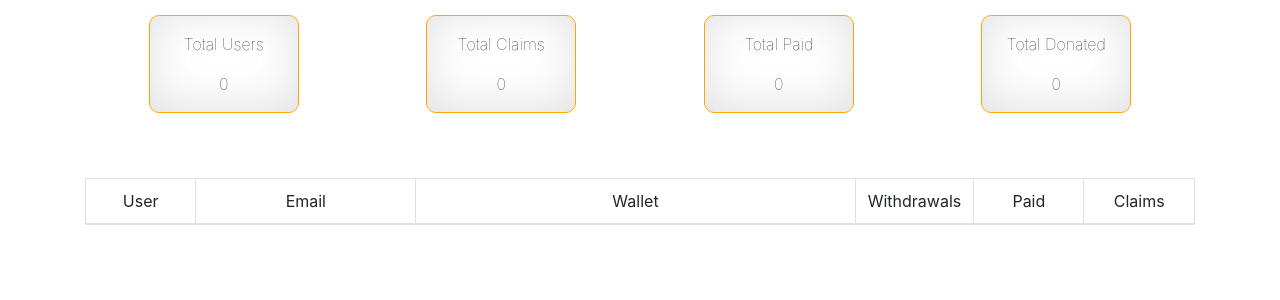
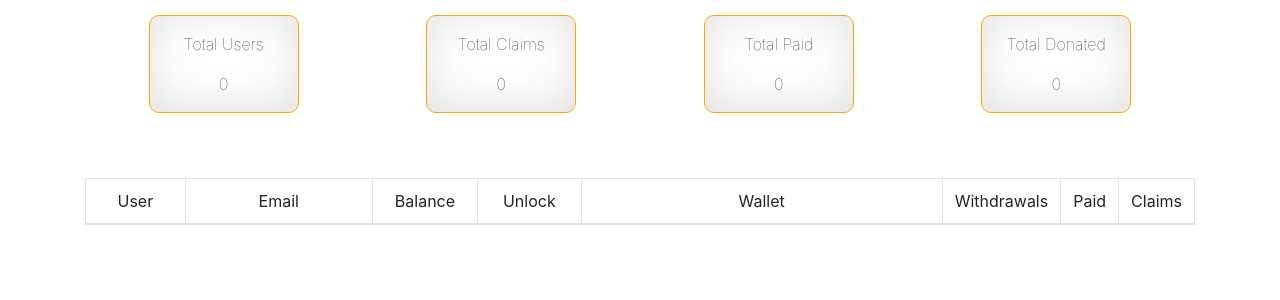
Before and after one commit to anariba-hn/FaucetSUP, a PHP site: page /admincenter/dashboard.php in a window 1280 px wide. Shown: the part 72-372 px from the top of the page. Run offline with PHP 8.4, Linux system fonts and the light colour scheme; the visitor is signed in with stand-in values (Sample User, id 1); data that the repository does not hold is empty; some libraries are stand-ins or nearby versions.

Commit message:
Dynamic Table on Dashboard

```diff
--- a/admincenter/dashboard.php
+++ b/admincenter/dashboard.php
@@ -120,6 +120,8 @@ if(empty($_SESSION['admin']))
                     <tr>
                         <td width="10%">User</td>
                         <td width="20%">Email</td>
+                        <td width="10%">Balance</td>
+                        <td width="10%">Unlock</td>
                         <td width="40%">Wallet</td>
                         <td width="10%">Withdrawals</td>
                         <td width="10%">Paid</td>
@@ -128,7 +130,7 @@ if(empty($_SESSION['admin']))
                 </thead>
 
                 <?php
-                $query = "SELECT us.user_name, us.user_email, us.user_address, wa.wallet_withdraws, wa.wallet_paids, wa.wallet_claims FROM users AS us JOIN wallet AS wa ON us.id_user = wa.user_id;";
+                $query = "SELECT us.user_name, us.user_email, wa.wallet_balance, wa.wallet_unlock, us.user_address, wa.wallet_withdraws, wa.wallet_paids, wa.wallet_claims FROM users AS us JOIN wallet AS wa ON us.id_user = wa.user_id;";
                 if(!$result = mysqli_query($cnn, $query))
                     exit(mysqli_error($cnn));
 
@@ -137,6 +139,8 @@ if(empty($_SESSION['admin']))
                             echo "<tr>";
                                 echo "<td>", $row['user_name'], "</td>";
                                 echo "<td>", $row['user_email'], "</td>";
+                                echo "<td>", $row['wallet_balance'], "</td>";
+                                echo "<td>", $row['wallet_unlock'], "</td>";
                                 echo "<td>", $row['user_address'], "</td>";
                                 echo "<td>", $row['wallet_withdraws'], "</td>";
                                 echo "<td>", $row['wallet_paids'], "</td>";
@@ -150,8 +154,10 @@ if(empty($_SESSION['admin']))
     </div>
 
     <!--SCRIPTS-->
+    <script src="https://code.jquery.com/jquery-3.3.1.js"></script>
+    <script src="https://cdn.datatables.net/1.10.19/js/jquery.dataTables.min.js"></script>
+    <script src="https://cdn.datatables.net/1.10.19/js/dataTables.bootstrap.min.js"></script>
     <script src="../js/admin.js"></script>
-    <script src="../js/bootstrap.bundle.js"></script>
-</body>
+    <script src="../js/bootstrap.bundle.js"></script></body>
 </html>
 <meta name="viewport" content="width=device-width, initial-scale=1.0">
```
